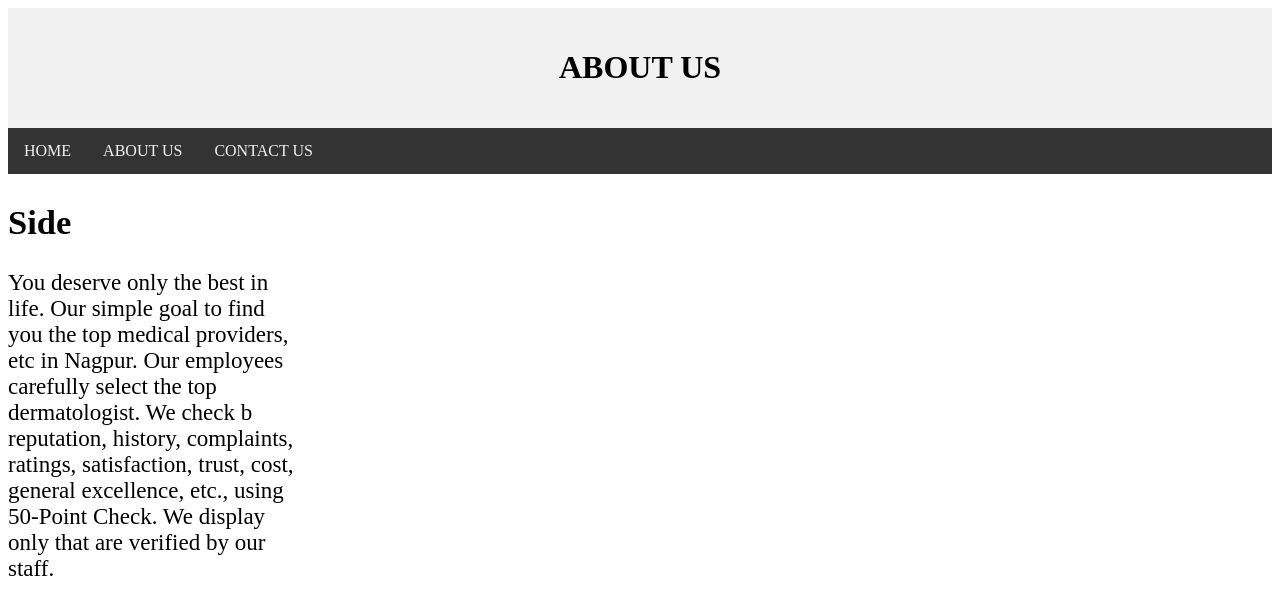
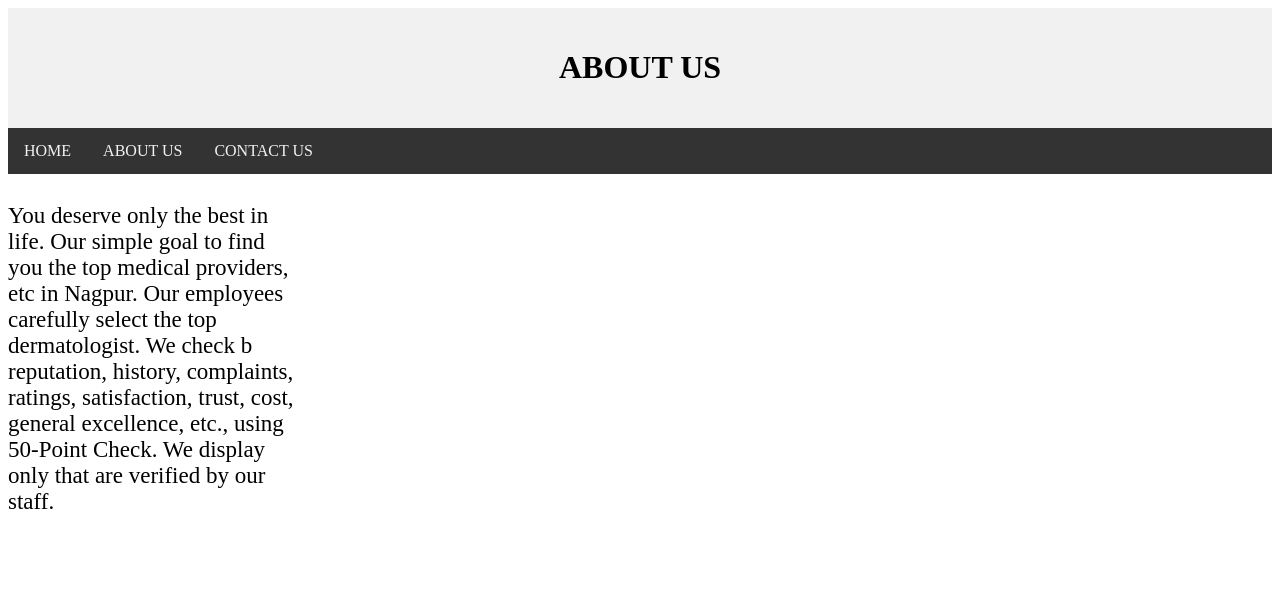
Before and after one commit to mrkamble/DERMATOLOGIST-DETAILS, a plain HTML site: page aboutus.html in a window 1280 px wide. Drawn offline with Linux system fonts and the light colour scheme.

Commit message:
Add files via upload

```diff
--- a/aboutus.html
+++ b/aboutus.html
@@ -21,6 +21,6 @@
 
 <div class="row">
   <div class="column side">
-    <h2>Side</h2>
+    <h2></h2>
 		<P>You deserve only the best in life. Our simple goal to find you the top  medical providers, etc in Nagpur. Our employees carefully select the top dermatologist. We check b reputation, history, complaints, ratings, satisfaction, trust, cost, general excellence, etc., using 50-Point Check. We display only  that are verified by our staff. </P>
   </div>
```
